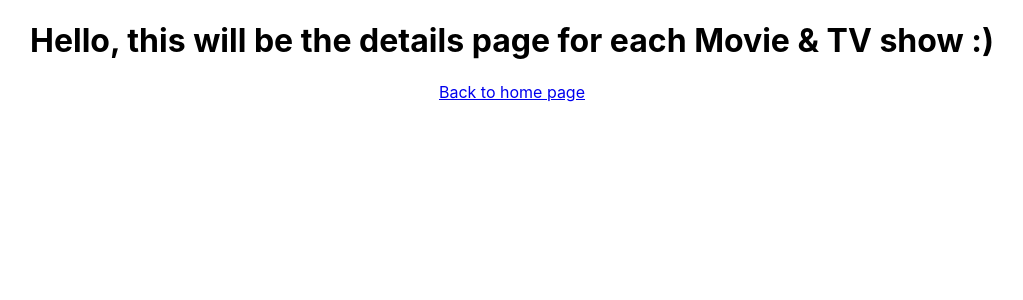
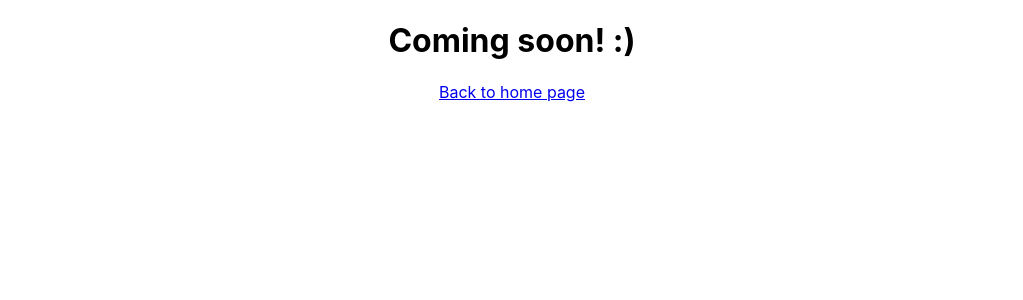
Before and after one commit to pelinoloji/kodflix, a React (Create React App) app: page /angelsinamerica in a window 1280 px wide. Shown: the top 300 px of the page, without its empty margins (128-1151 px from the left). Built offline with nearby package versions, Linux system fonts and the light colour scheme.

Commit message:
Introduce component state

```diff
--- a/src/Details.js
+++ b/src/Details.js
@@ -1,11 +1,30 @@
-import React from "react";
+import React, { Component} from "react";
 import { Link } from "react-router-dom";
 
-export default function Details() {
-  return (
-    <div>
-      <h1>Hello, this will be the details page for each Movie & TV show :) </h1>
-      <Link to="/"> Back to home page</Link>
+export default class Details extends Component {
+
+  constructor() {
+    super();
+    this.state = {
+      welcomeMessage: 'Hello, this will be the details page for each Movie & TV show :)'
+    };
+  }
+
+  componentDidMount() { //special function
+    setTimeout(() => {
+      this.setState ({
+        welcomeMessage: 'Coming soon! :)'
+      })
+    }, 2500)
+}
+
+
+  render() {
+    return (
+      <div>
+        <h1>{this.state.welcomeMessage}</h1>
+        <Link to="/"> Back to home page</Link>
     </div>
-  );
+    );
+  }
 }
```
